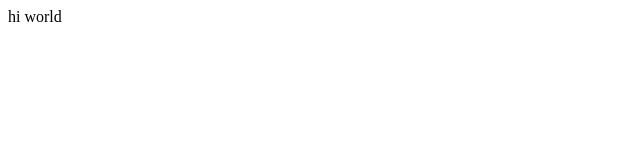
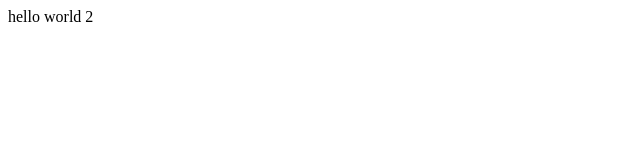
Before and after one commit to One-Opportunity/gfhg, a plain HTML site: page 1.html in a window 1280 px wide. Shown: the full height of the page, 0-640 px from the left. Drawn offline with Linux system fonts and the light colour scheme.

Commit message:
merger version

```diff
--- a/1.html
+++ b/1.html
@@ -1,5 +1,5 @@
 <html>
   <body>
-      hi world
+      hello world 2
   </body>
 </html>
```
